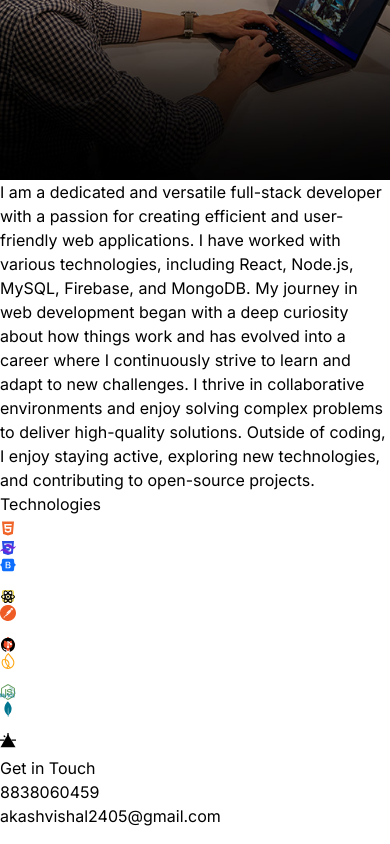
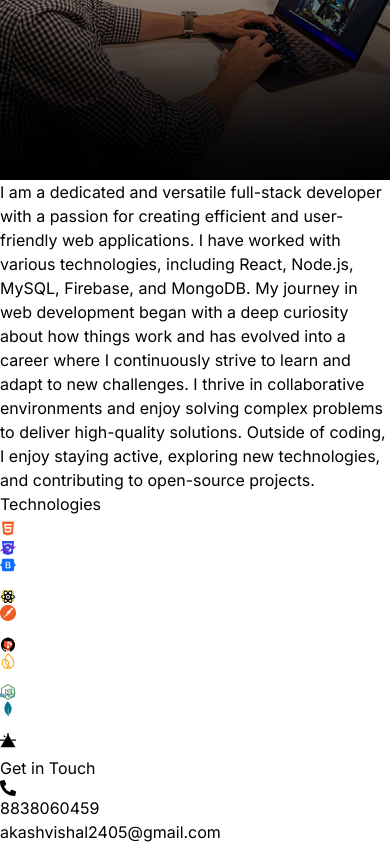
Before and after one commit to akashvishal2405/Myportfolio, a React (Vite) app: page / in a window 390 px wide. Shown: the part 992-1836 px from the top of the page. Built offline with nearby package versions, Linux system fonts and the light colour scheme.

Commit message:
Update Contact.jsx
Added phone icon

```diff
--- a/src/components/Contact.jsx
+++ b/src/components/Contact.jsx
@@ -1,7 +1,7 @@
 import React from 'react';
 import {CONTACT} from '../constants/index';
 import { motion } from "framer-motion";
-
+import { FaPhoneAlt } from "react-icons/fa";
 const Contact = () => {
 
   return (
@@ -16,7 +16,7 @@ const Contact = () => {
         initial={{opacity: 0, x: -100}}
         transition={{duration:1.5}}
         className="text-center tracking-tighter">
-            <p className='my-4'>{CONTACT.phoneNo}</p>
+         <FaPhoneAlt /> <p className='my-4'>{CONTACT.phoneNo}</p>
             <a href="#" className='border-b'>{CONTACT.email}</a>
         </motion.div>
     </div>
```
